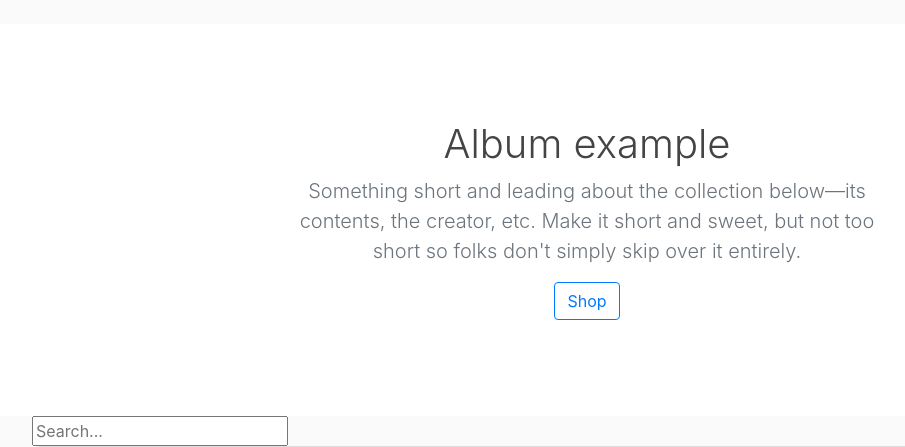
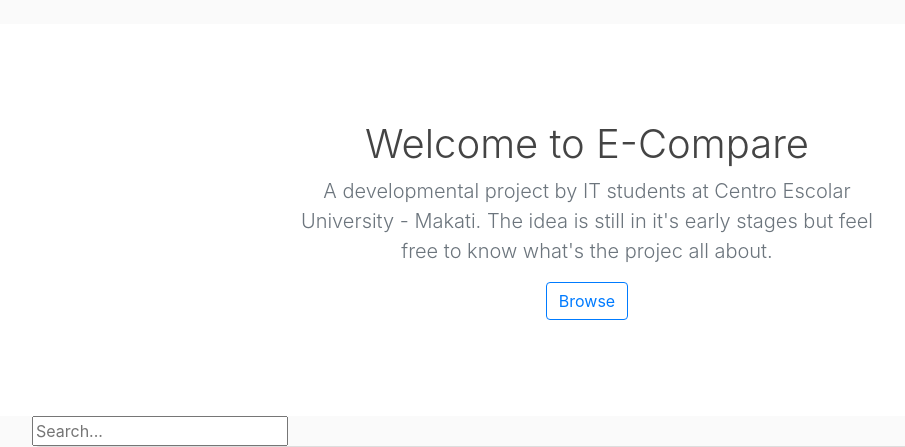
Before and after one commit to neekho/ECompare, a Django app: page /shop/ in a window 1280 px wide. Shown: the part 56-503 px from the top of the page, without its empty margins (53-958 px from the left). Run offline with Django 4.2, Linux system fonts and the light colour scheme; a user stored in the database is signed in; data comes from the database, SQL or seed files in the repository; both versions use the stored data as it was after the commit; some libraries are stand-ins or nearby versions.

Commit message:
added favicon and id in main page

```diff
--- a/main/templates/main/about.html
+++ b/main/templates/main/about.html
@@ -1,5 +1,6 @@
 {% extends "main/base.html" %}
 {% block content %}
-    <h1>About Page!!!!!111</h1>
+    <h1>Thank you</h1>
+    <h3>Huge appreciation to Engr.Cortez and, to the panelists for their time, and expertise in the IT industry, we will use these knowledge to better define our skills and be impactful in society.</h3>
 
 {% endblock content%}
--- a/main/templates/main/base.html
+++ b/main/templates/main/base.html
@@ -12,6 +12,8 @@
      <link rel="stylesheet" href="https://cdn.jsdelivr.net/npm/bootstrap@4.0.0/dist/css/bootstrap.min.css" integrity="sha384-Gn5384xqQ1aoWXA+058RXPxPg6fy4IWvTNh0E263XmFcJlSAwiGgFAW/dAiS6JXm" crossorigin="anonymous">
      <link rel="stylesheet" type="text/css" href="{% static 'main/main.css' %}">
      <link rel="stylesheet" type="text/css" href="{% static 'main/secondary.css' %}">
+
+     <link rel="shortcut icon" href="{% static 'favicon/favicon.png' %}"/>
 
 
 
--- a/main/templates/main/laptops.html
+++ b/main/templates/main/laptops.html
@@ -5,11 +5,12 @@
 
     <section class="jumbotron text-center">
         <div class="container">
-        <h1 class="jumbotron-heading">Album example</h1>
-        <p class="lead text-muted">Something short and leading about the collection below—its contents, the creator, etc.
-            Make it short and sweet, but not too short so folks don't simply skip over it entirely.</p>
+        <h1 class="jumbotron-heading">Welcome to E-Compare</h1>
+        <p class="lead text-muted">A developmental project by IT students at Centro Escolar University - Makati.
+            The idea is still in it's early stages but feel free to know what's the projec all about.
+        </p>
         <p>
-            <a href="#" class="btn btn-outline-primary">Shop</a>
+            <a href="#laptops" class="btn btn-outline-primary">Browse</a>
 
         </p>
         </div>
--- a/main/templates/main/search_results.html
+++ b/main/templates/main/search_results.html
@@ -1,9 +1,14 @@
 
 {% load humanize%}
+
+
 <div id="search-results">
     {% if posts %}
 
         {% for posts in posts%}
+
+            <section id="laptops">
+
                 <article class="media content-section">
                     <img class="rounded-circle article-img" src="{{posts.retailer.retailer_image.url}}" alt="">
                     <div class="media-body">
@@ -23,6 +28,10 @@
                     <p class="font-weight-bold article-content">PHP {{ posts.price|intcomma }}</p>
                     </div>
                 </article>
+
+
+            </section>
+
         {% endfor %}
 
     {% else %}
```
Also changed, not shown: db.sqlite3, main/static/favicon/favicon.png (added), users/templates/users/profile.html (line endings or trailing spaces). Lines whose indentation alone changed are shown as unchanged.
